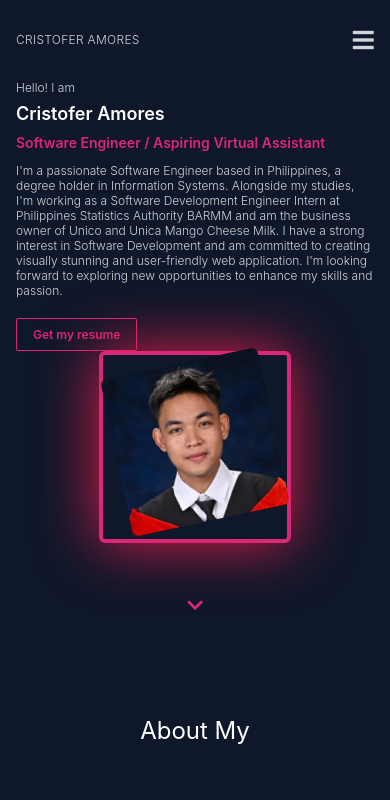
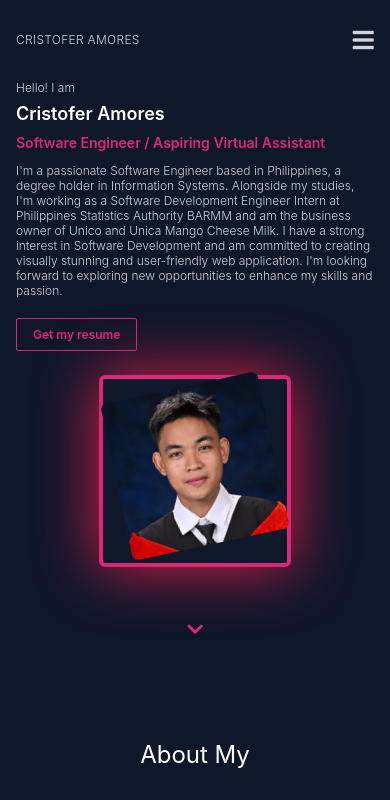
Before and after one commit to kristeentofe/camoresportfolio, a plain HTML site: page index.html in a window 390 px wide. Shown: the top 800 px of the page. Drawn offline with nearby package versions, Linux system fonts and the light colour scheme.

Commit message:
Update index.html

```diff
--- a/index.html
+++ b/index.html
@@ -158,9 +158,9 @@
 
 
 
-<section class="relative w-48 h-48 md:w-64 md:h-64 flex-shrink-0 mx-auto md:mx-0">
+<section class="relative w-48 h-48 md:w-64 md:h-64 flex-shrink-0 mx-auto md:mx-0 mt-6 md:mt-0">
 
-  <!-- Straight / Upright Box -->
+  <!-- Stable / Straight Square Box -->
   <div
     class="absolute border-4 border-pink-600 w-48 h-48 md:w-64 md:h-64 top-0 left-0 shadow-[0_0_60px_#e11d48] rounded-md"
   ></div>
```
